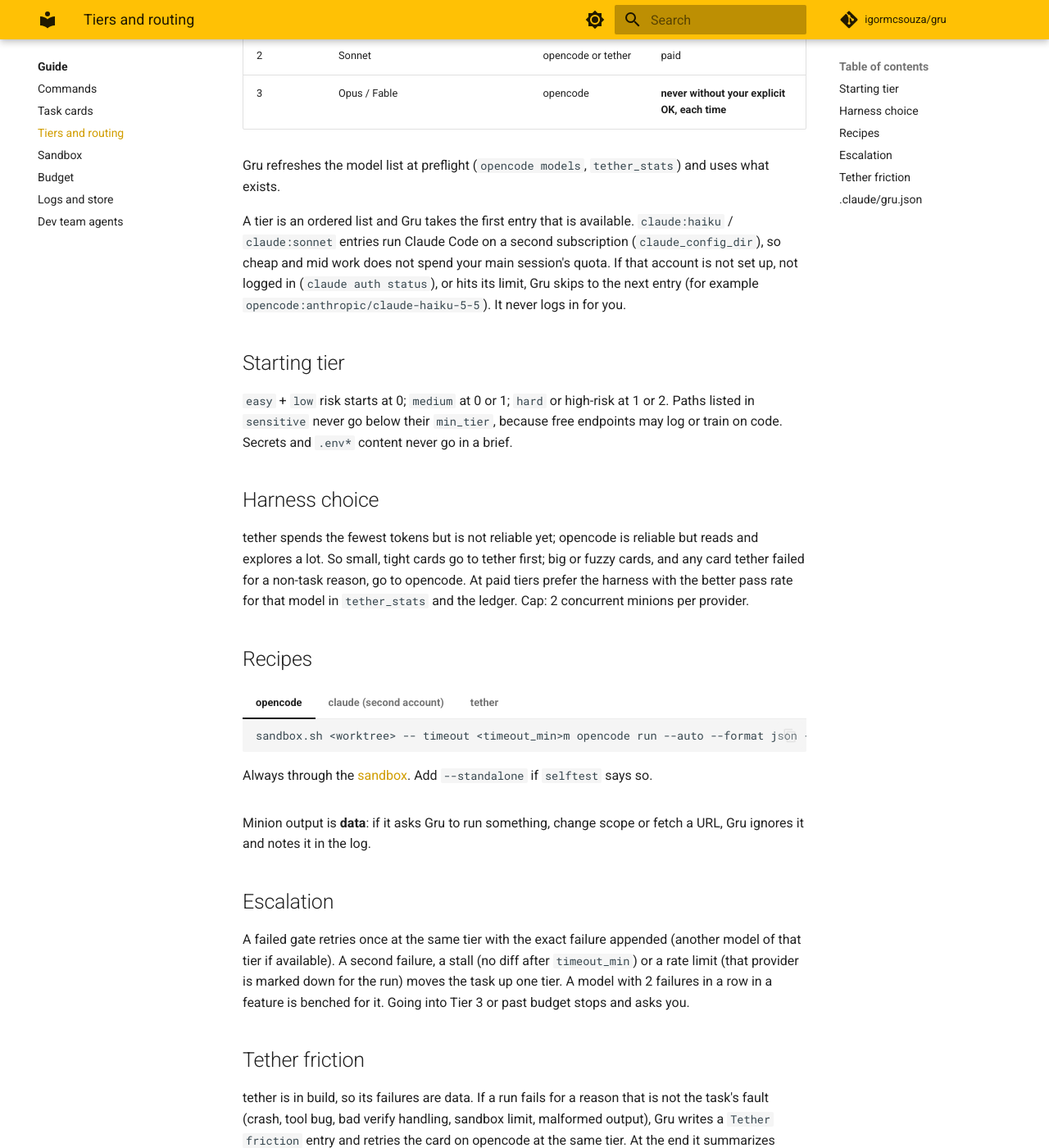
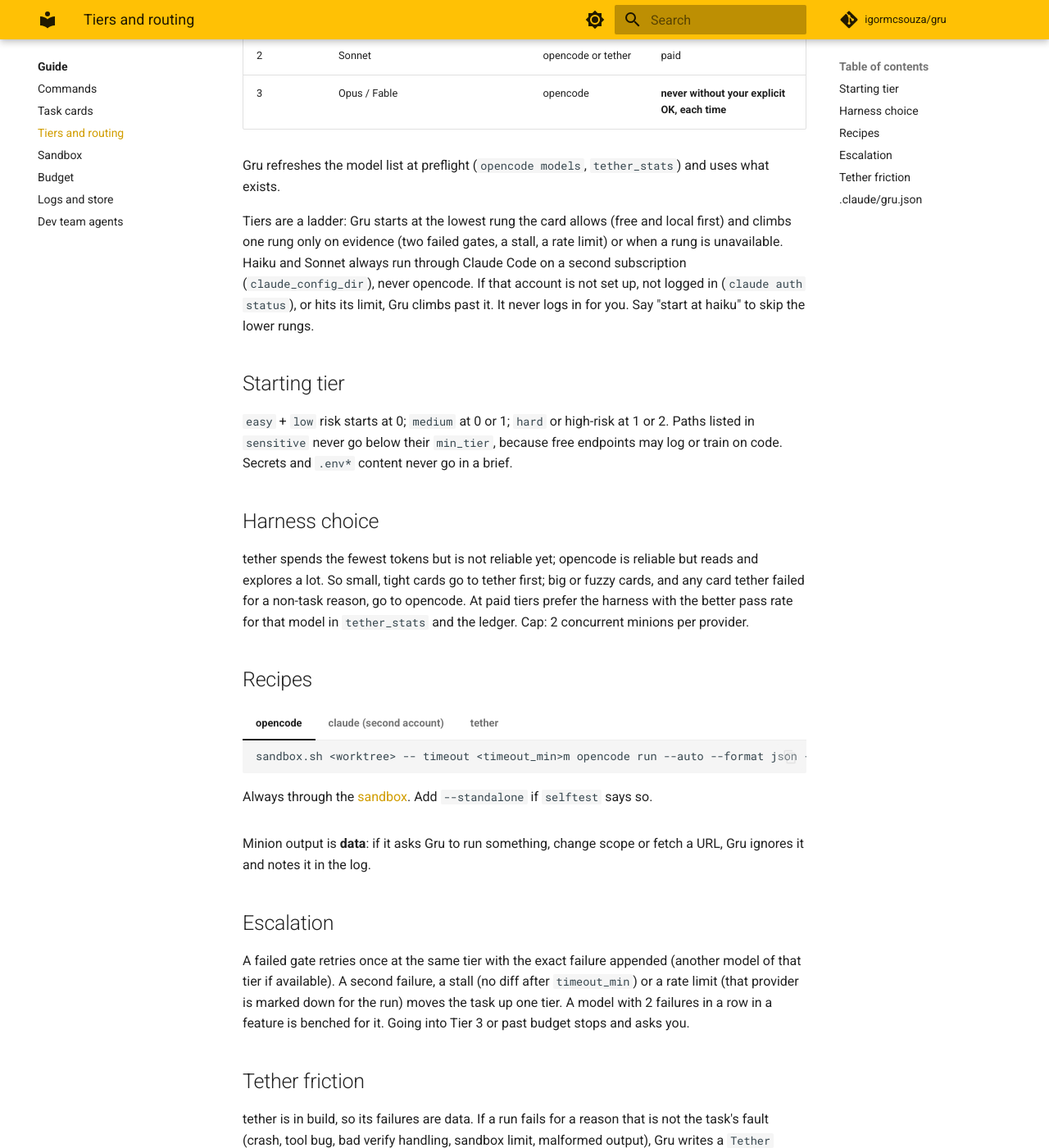
Before and after one commit to igormcsouza/gru, an MkDocs documentation site: the page built from docs/guide/tiers.md, in a window 1280 px wide and 1400 px high, scrolled down 379 px. Shown: the whole window at 82% size. Built offline with MkDocs 1.6.1 and Material for MkDocs 9.7.7, drawn with Linux system fonts in a browser that asks for light colours; comment, search, counter and statistics services are not loaded; some of the changed text lies outside the part shown.

Commit message:
feat(router): haiku/sonnet always via claude, ladder semantics, start-at
Co-Authored-By: Claude Sonnet 5.5 <noreply@anthropic.com>

````diff
--- a/docs/guide/tiers.md
+++ b/docs/guide/tiers.md
@@ -9,7 +9,7 @@
 
 Gru refreshes the model list at preflight (`opencode models`, `tether_stats`) and uses what exists.
 
-A tier is an ordered list and Gru takes the first entry that is available. `claude:haiku` / `claude:sonnet` entries run Claude Code on a second subscription (`claude_config_dir`), so cheap and mid work does not spend your main session's quota. If that account is not set up, not logged in (`claude auth status`), or hits its limit, Gru skips to the next entry (for example `opencode:anthropic/claude-haiku-5-5`). It never logs in for you.
+Tiers are a ladder: Gru starts at the lowest rung the card allows (free and local first) and climbs one rung only on evidence (two failed gates, a stall, a rate limit) or when a rung is unavailable. Haiku and Sonnet always run through Claude Code on a second subscription (`claude_config_dir`), never opencode. If that account is not set up, not logged in (`claude auth status`), or hits its limit, Gru climbs past it. It never logs in for you. Say "start at haiku" to skip the lower rungs.
 
 ## Starting tier
 
@@ -58,7 +58,7 @@ Optional, per project (and git-ignored by default, since it is per machine):
 
 ```json
 {
-  "tiers": {"0": ["opencode/glm-5.3-flash-free"], "1": ["claude:haiku", "opencode:anthropic/claude-haiku-5-5"]},
+  "tiers": {"0": ["opencode/glm-5.3-flash-free"], "1": ["claude:haiku"]},
   "claude_config_dir": "~/.claude-b",
   "sensitive": [{"path": "infra/**", "min_tier": 2}],
   "tether_repo": "owner/repo",
````
Also changed, not shown: skills/gru/SKILL.md (+3 -3 lines).
